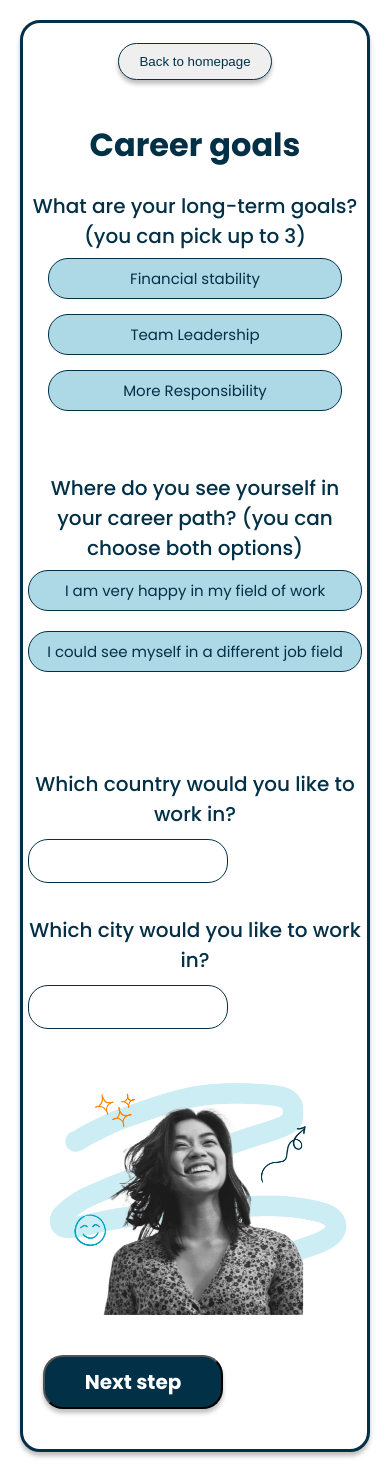
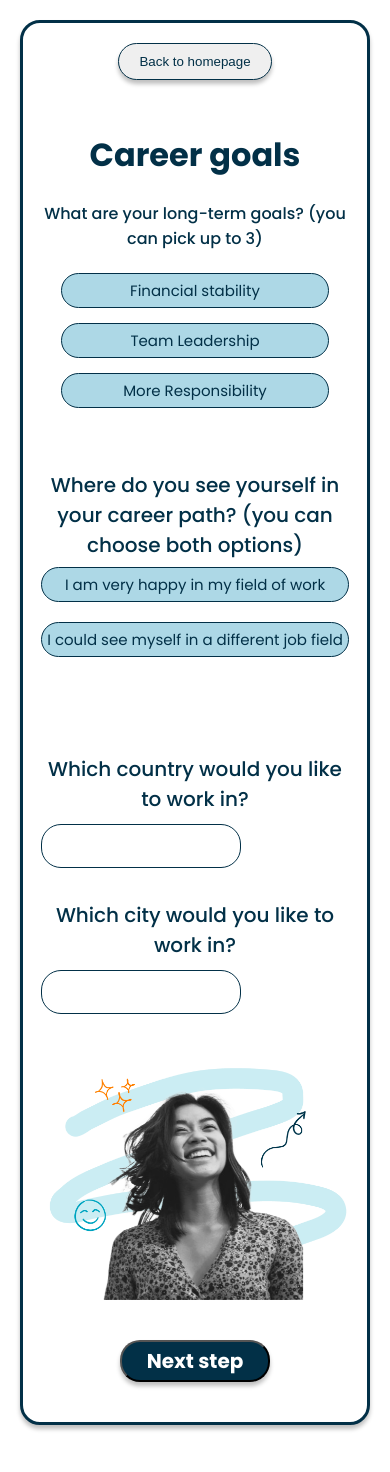
Before and after one commit to pikkukurkku/EarnIT, a React (Vite) app: page /quiz1 in a window 390 px wide. After the commit the page ends 1445 px from the top, so only its background shows below. Built offline with nearby package versions, Linux system fonts and the light colour scheme; no server answers.

Commit message:
resolving conflicts

```diff
--- a/src/pages/QuizDesires.module.css
+++ b/src/pages/QuizDesires.module.css
@@ -209,20 +209,28 @@ select {
   .answer,
   .answer2 {
     width: auto;
-    max-width: 200px;
+    max-width: 100px;
     margin-bottom: 10px;
     gap: 0px;
-    padding: 8px 16px;
+    padding: 5px 3px;
   }
 
   .back-button {
-    margin-bottom: 20px;
+    margin-bottom: 30px;
   }
+
+ .select {
+  align-self: center;
+ }
+
 
   .next-step {
     position: static;
     margin: 20px 0;
-  }
+    align-self: center;
+    padding: 4px 25px;
+    width: auto
+    }
 
   .countries > select,
   .cities > select {
@@ -244,5 +252,8 @@ select {
 .answer {
   margin: 0;
 }
-
+.label {
+  font-size: 16px;
+  margin-bottom: 15px;
 }
+}
```
